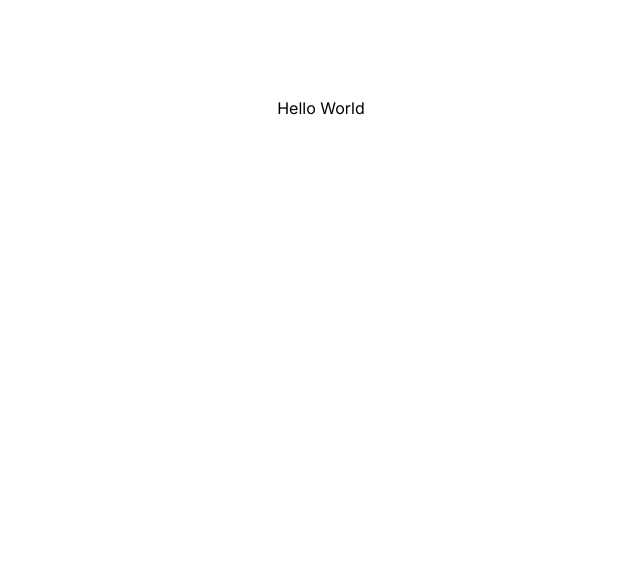
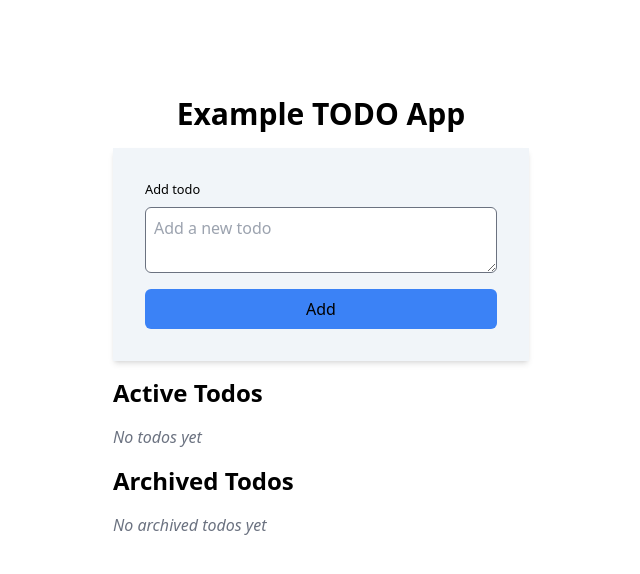
Before and after one commit to utarit/todo-example, a Next.js app: page / in a window 1280 px wide. Shown: the top 574 px of the page, without its empty margins (319-959 px from the left). Built offline with nearby package versions, Linux system fonts and the light colour scheme.

Commit message:
Edit and Archive functionality

```diff
--- a/app/layout.tsx
+++ b/app/layout.tsx
@@ -1,8 +1,5 @@
 import React from "react";
 import "./globals.css";
-import { Inter } from "next/font/google";
-
-const inter = Inter({ subsets: ["latin"] });
 
 export const metadata = {
   title: "Classic TO-DO",
@@ -16,7 +13,9 @@ export default function RootLayout({
 }) {
   return (
     <html lang="en">
-      <body className={inter.className}>{children}</body>
+      <body className="w-full h-full flex flex-col items-center">
+        {children}
+      </body>
     </html>
   );
 }
--- a/app/page.tsx
+++ b/app/page.tsx
@@ -1,7 +1,93 @@
+"use client";
+
+import TodoItem from "@/components/TodoItem";
+import { Todo } from "@/types";
+import { useState, FormEvent, useCallback } from "react";
+
 export default function Home() {
+  const [todos, setTodos] = useState<Todo[]>([]);
+
+  const activeTodos = todos.filter((todo) => !todo.archived);
+
+  const archivedTodos = todos.filter((todo) => todo.archived);
+
+  const handleSubmit = useCallback((event: FormEvent<HTMLFormElement>) => {
+    event.preventDefault();
+
+    // Read the form data
+    const formData = new FormData(event.target as HTMLFormElement);
+
+    const todo = (formData.get("todo") as string).trim();
+
+    setTodos((prev) => [...prev, { content: todo, archived: false }]);
+  }, []);
+
+  const handleArchive = useCallback((todo: Todo) => {
+    setTodos((prev) =>
+      prev.map((t) =>
+        t.content === todo.content ? { ...t, archived: true } : t
+      )
+    );
+  }, []);
+
+  const handleEdit = useCallback((todo: Todo, newContent: string) => {
+    setTodos((prev) =>
+      prev.map((t) =>
+        t.content === todo.content ? { ...t, content: newContent } : t
+      )
+    );
+  }, []);
+
   return (
-    <main className="flex min-h-screen flex-col items-center justify-between p-24">
-      Hello World
+    <main className="flex min-h-screen flex-col items-center pt-24 px-4 w-full md:max-w-md">
+      <h1 className="text-3xl font-bold">Example TODO App</h1>
+      <form
+        className="flex flex-col items-center gap-4 p-8 shadow-md my-4 w-full bg-slate-100"
+        onSubmit={handleSubmit}
+      >
+        <label className="flex flex-col gap-2 items-start w-full">
+          <small>Add todo</small>
+          <textarea
+            className="border border-gray-500 rounded-md p-2 w-full"
+            placeholder="Add a new todo"
+            required
+            name="todo"
+            maxLength={140}
+            minLength={1}
+          />
+        </label>
+
+        <button className="w-full bg-blue-500 rounded-md p-2" type="submit">
+          Add
+        </button>
+      </form>
+      <section className="flex flex-col gap-4 w-full">
+        <h2 className="text-2xl font-bold">Active Todos</h2>
+        {(!activeTodos || activeTodos.length === 0) && (
+          <p className="italic text-gray-500">No todos yet</p>
+        )}
+        <ul aria-label="todo list">
+          {activeTodos.map((todo) => (
+            <TodoItem
+              key={todo.content}
+              todo={todo}
+              onArchive={handleArchive}
+              onEdit={handleEdit}
+            />
+          ))}
+        </ul>
+      </section>
+      <section className="flex flex-col gap-4 w-full">
+        <h2 className="text-2xl font-bold">Archived Todos</h2>
+        {(!archivedTodos || archivedTodos.length === 0) && (
+          <p className="italic text-gray-500">No archived todos yet</p>
+        )}
+        <ul aria-label="arcihved list">
+          {archivedTodos.map((todo) => (
+            <TodoItem key={todo.content} todo={todo} />
+          ))}
+        </ul>
+      </section>
     </main>
   );
 }
--- /dev/null
+++ b/components/EditModal.tsx
@@ -0,0 +1,57 @@
+import React, { useCallback } from "react";
+
+interface Props {
+  content: string;
+  onClose: () => void;
+  onSave: (newContent: string) => void;
+}
+
+const EditModal = ({ content, onClose, onSave }: Props) => {
+  const handleSubmit = useCallback(
+    (e: React.FormEvent<HTMLFormElement>) => {
+      e.preventDefault();
+
+      const formData = new FormData(e.target as HTMLFormElement);
+      const todo = (formData.get("todo") as string).trim();
+
+      onSave(todo);
+    },
+    [onSave]
+  );
+
+  return (
+    <div className="fixed top-0 left-0 w-full h-full bg-black/50 flex items-center justify-center z-10">
+      <form
+        className="flex flex-col items-center gap-4 p-8 shadow-md my-4 w-full bg-yellow-100 z-20 fixed max-w-md top-1/4 rounded-lg"
+        onSubmit={handleSubmit}
+      >
+        <label className="flex flex-col gap-2 items-center w-full">
+          <h2 className="text-2xl font-bold">Edit Todo</h2>
+          <textarea
+            className="border border-gray-500 rounded-md p-2 w-full"
+            placeholder="Add a new todo"
+            required
+            name="todo"
+            maxLength={140}
+            minLength={1}
+            defaultValue={content}
+          />
+        </label>
+        <div className="flex flex-row gap-4 w-full">
+          <button
+            className="w-full bg-red-500 rounded-md p-2"
+            type="button"
+            onClick={onClose}
+          >
+            Cancel
+          </button>
+          <button className="w-full bg-blue-500 rounded-md p-2" type="submit">
+            Edit
+          </button>
+        </div>
+      </form>
+    </div>
+  );
+};
+
+export default EditModal;
--- /dev/null
+++ b/components/TodoItem.tsx
@@ -0,0 +1,75 @@
+import { Todo } from "@/types";
+import React, { useState, useCallback } from "react";
+import { createPortal } from "react-dom";
+import EditModal from "./EditModal";
+
+interface Props {
+  todo: Todo;
+  onEdit?: (todo: Todo, newContent: string) => void;
+  onArchive?: (todo: Todo) => void;
+}
+
+const penIcon = (
+  <svg
+    xmlns="http://www.w3.org/2000/svg"
+    width="16"
+    height="16"
+    fill="currentColor"
+    viewBox="0 0 16 16"
+  >
+    <path d="M12.146.146a.5.5 0 0 1 .708 0l3 3a.5.5 0 0 1 0 .708l-10 10a.5.5 0 0 1-.168.11l-5 2a.5.5 0 0 1-.65-.65l2-5a.5.5 0 0 1 .11-.168l10-10zM11.207 2.5 13.5 4.793 14.793 3.5 12.5 1.207 11.207 2.5zm1.586 3L10.5 3.207 4 9.707V10h.5a.5.5 0 0 1 .5.5v.5h.5a.5.5 0 0 1 .5.5v.5h.293l6.5-6.5zm-9.761 5.175-.106.106-1.528 3.821 3.821-1.528.106-.106A.5.5 0 0 1 5 12.5V12h-.5a.5.5 0 0 1-.5-.5V11h-.5a.5.5 0 0 1-.468-.325z" />
+  </svg>
+);
+
+const TodoItem = ({ todo, onArchive, onEdit }: Props) => {
+  const [isModalOpen, setIsModalOpen] = useState(false);
+  const [isChecked, setIsChecked] = useState(false);
+
+  const handleChecked = useCallback(() => {
+    setIsChecked((prev) => !prev);
+    onArchive?.(todo);
+  }, [onArchive, todo]);
+
+  const handleEdit = useCallback(
+    (newContent: string) => {
+      setIsModalOpen(false);
+      onEdit?.(todo, newContent);
+    },
+    [onEdit, todo]
+  );
+
+  return (
+    <li className="flex gap-4 items-center justify-between p-2 rounded-md mb-2 w-full bg-slate-200">
+      <label className="flex items-center gap-2">
+        <input
+          type="checkbox"
+          disabled={todo.archived}
+          className="w-4 h-4"
+          onChange={handleChecked}
+          checked={isChecked}
+        />
+        <p className="flex-1">{todo.content}</p>
+      </label>
+      {!todo.archived && (
+        <button
+          className="p-2 bg-gray-200 rounded-md"
+          aria-label="Edit todo"
+          onClick={() => setIsModalOpen(true)}
+        >
+          {penIcon}
+        </button>
+      )}
+      {isModalOpen &&
+        createPortal(
+          <EditModal
+            content={todo.content}
+            onSave={handleEdit}
+            onClose={() => setIsModalOpen(false)}
+          />,
+          document.body
+        )}
+    </li>
+  );
+};
+
+export default TodoItem;
--- /dev/null
+++ b/types/index.ts
@@ -0,0 +1,4 @@
+export interface Todo {
+  content: string;
+  archived: boolean;
+}
```
Also changed, not shown: 1 other file (tests, documents, lock files or other folders).
